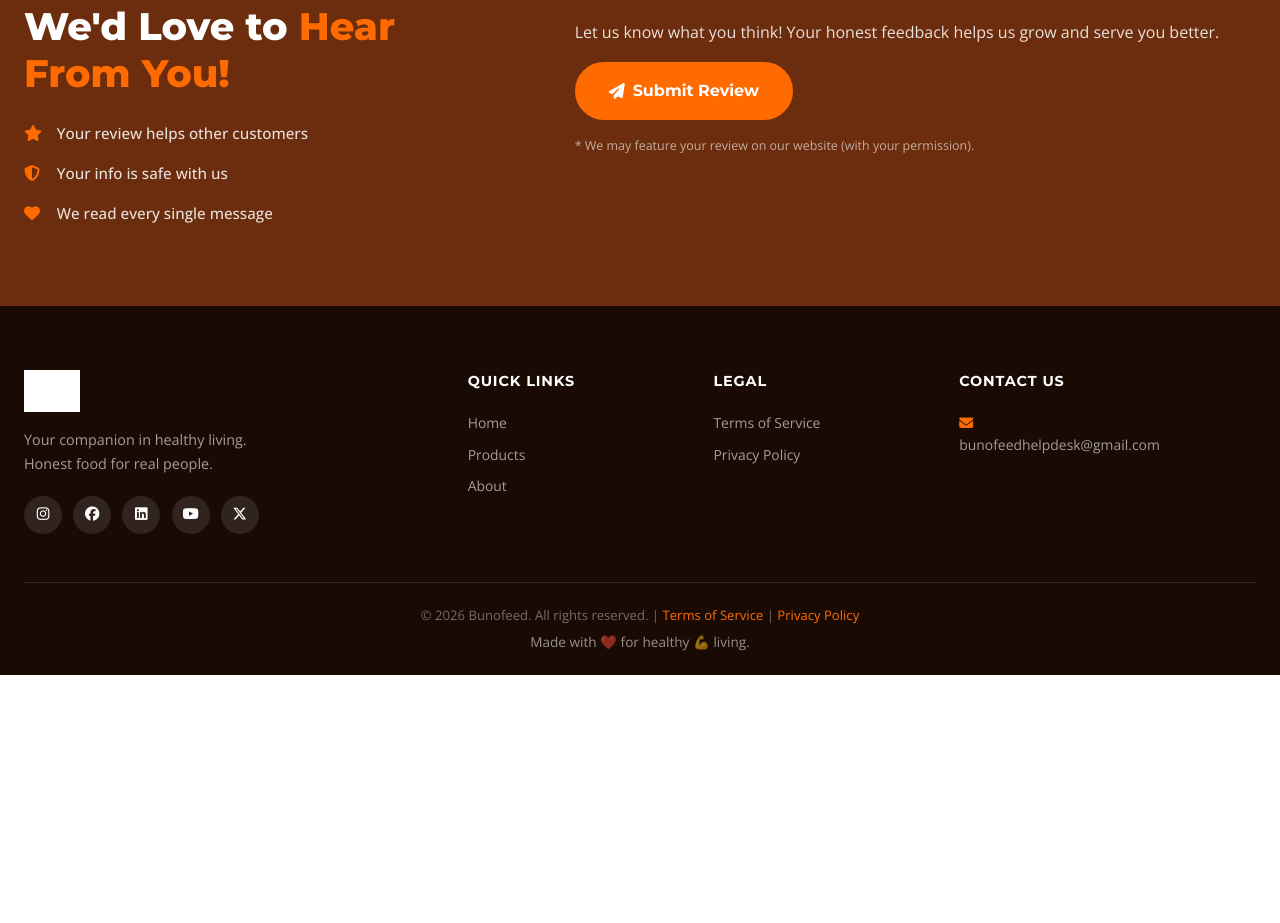
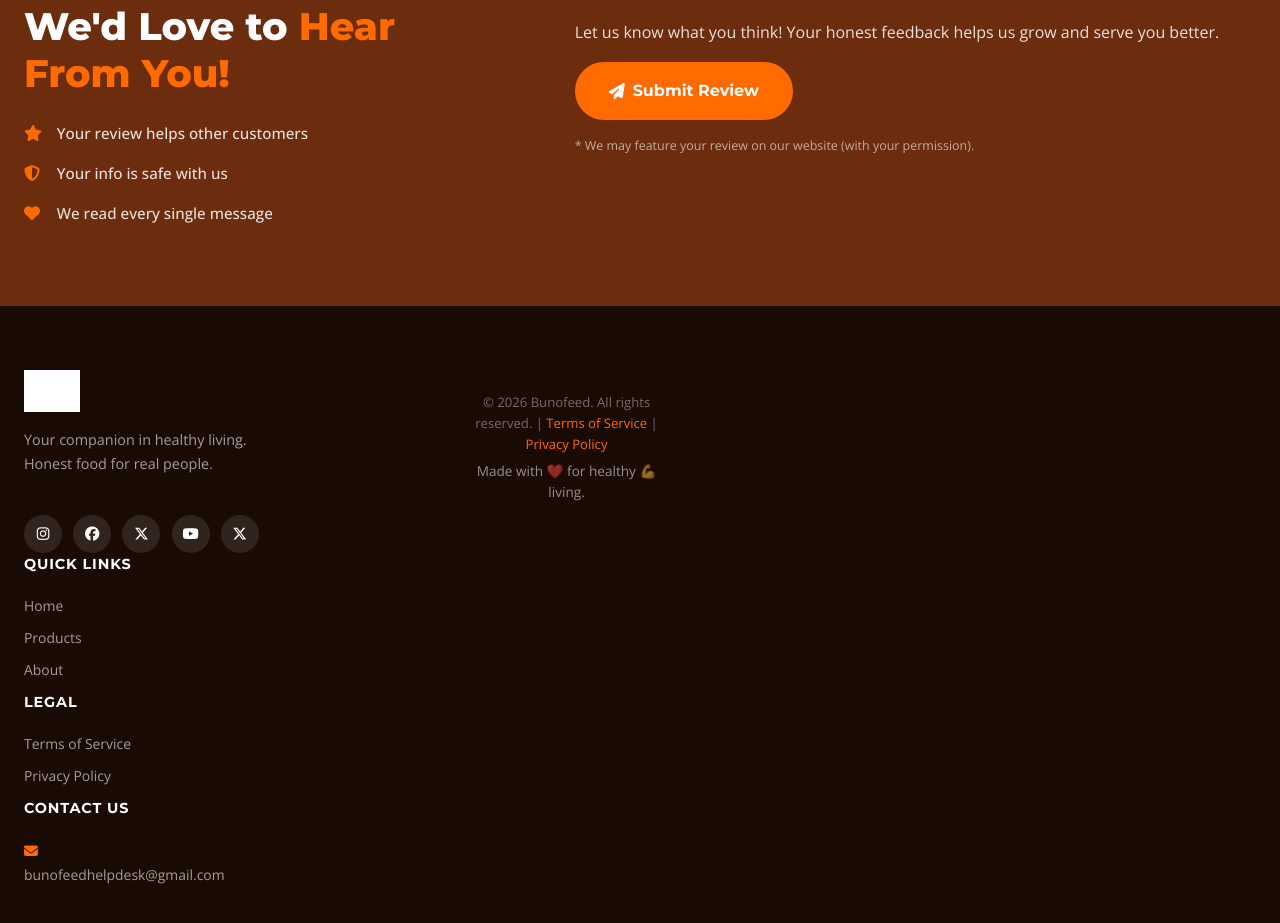
Before and after one commit to akashkumarsrms-netizen/Updated-Bunofeed, a React app: page index.html in a window 1280 px wide. Shown: the part 3284-4207 px from the top of the page. Before the commit the page ends 3959 px from the top, so only its background shows below. Built offline with nearby package versions, Linux system fonts and the light colour scheme; grey boxes are pictures that could not be loaded.

Commit message:
Update index.html

```diff
--- a/index.html
+++ b/index.html
@@ -273,22 +273,14 @@
         <img src="https://i.ibb.co/tMLywGyb/Brand-logo-2.png" alt="Bunofeed Logo" class="logo-img footer-logo-img"/>
         <p>Your companion in healthy living. Honest food for real people.</p>
         <div class="social-links">
-          <a href="https://www.instagram.com" data-social="instagram" target="_blank" rel="noopener noreferrer" aria-label="Instagram">
-            <i class="fab fa-instagram" aria-hidden="true"></i>
-          </a>
-          <a href="https://www.facebook.com" data-social="facebook" target="_blank" rel="noopener noreferrer" aria-label="Facebook">
-            <i class="fab fa-facebook" aria-hidden="true"></i>
-          </a>
-          <a href="https://www.linkedin.com/in/akash-kumar-995739293" data-social="linkedin" target="_blank" rel="noopener noreferrer" aria-label="LinkedIn">
-            <i class="fab fa-linkedin" aria-hidden="true"></i>
-          </a>
-          <a href="https://www.youtube.com" data-social="youtube" target="_blank" rel="noopener noreferrer" aria-label="YouTube">
-            <i class="fab fa-youtube" aria-hidden="true"></i>
-          </a>
-          <a href="https://www.x.com" data-social="twitter" target="_blank" rel="noopener noreferrer" aria-label="X / Twitter">
-            <i class="fab fa-x-twitter" aria-hidden="true"></i>
-          </a>
+           <div class="social-links">
+          <a href="https://www.instagram.com/bunofeed/" target="_blank" rel="noopener noreferrer" aria-label="Instagram"><i class="fab fa-instagram"></i></a>
+          <a href="https://www.facebook.com"  target="_blank" rel="noopener noreferrer" aria-label="Facebook"><i class="fab fa-facebook"></i></a>
+          <a href="https://www.linkedin.com"  target="_blank" rel="noopener noreferrer" aria-label="Linkedin"><i class="fab fa-x-twitter"></i></a>
+          <a href="https://www.youtube.com/channel/UC1f1x5hzWl1hBn3tpF--vnQ"   target="_blank" rel="noopener noreferrer" aria-label="YouTube"><i class="fab fa-youtube"></i></a>
+          <a href="https://x.com/bunofeed"         target="_blank" rel="noopener noreferrer" aria-label="X"><i class="fab fa-x-twitter"></i></a>
         </div>
+
       </div>
       <div class="footer-col">
         <h4>Quick Links</h4>
```
